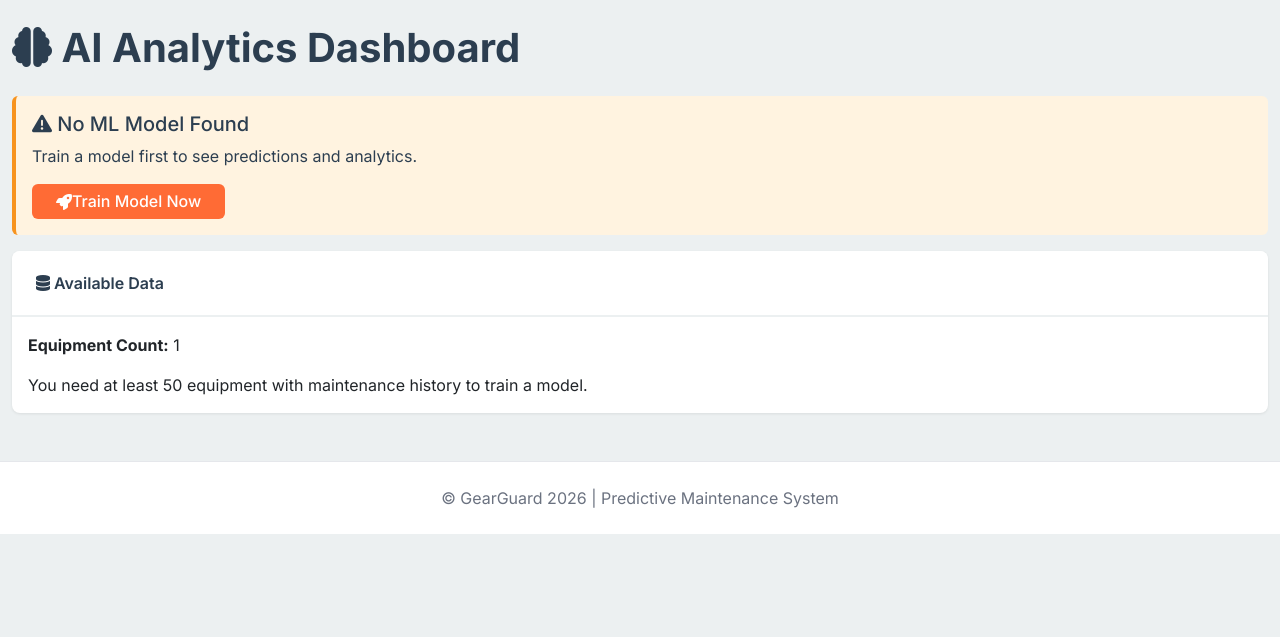
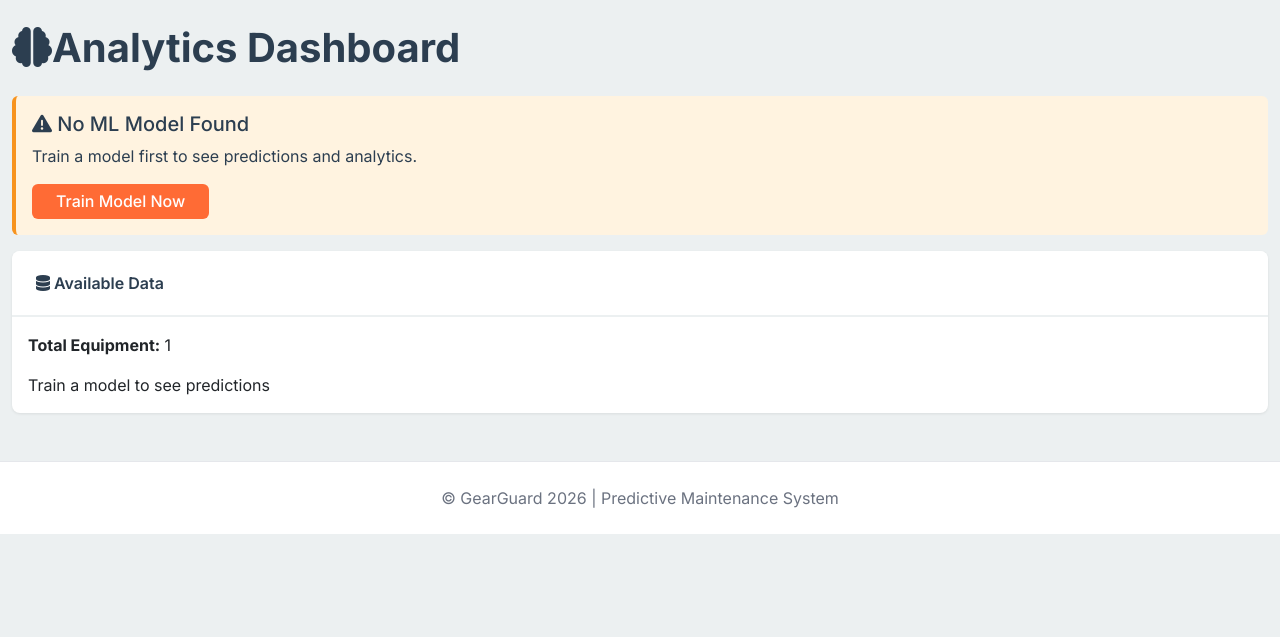
Before and after one commit to neelgundale16/GearGuard, a Django app: template maintenance/templates/maintenance/ml_dashboard.html in a window 1280 px wide. Shown: the top 637 px of the page. Run offline with Django 5.2, Linux system fonts and the light colour scheme; the template is opened without the code that fills it: most values are stand-ins (such as "Sample title", 1, 10 or a date in 2020).

Commit message:
Updated features

```diff
--- a/maintenance/templates/maintenance/ml_dashboard.html
+++ b/maintenance/templates/maintenance/ml_dashboard.html
@@ -1,26 +1,11 @@
 {% extends 'base.html' %}
 
-{% block title %}AI Analytics - GearGuard{% endblock %}
-
-{% block extra_css %}
-<style>
-.priority-bar {
-    height: 20px;
-    background: #FF6B35;
-}
-.days-urgent { color: #E74C3C; }
-.days-soon { color: #F39C12; }
-.days-good { color: #27AE60; }
-.badge-urgent { background: #E74C3C; color: white; }
-.badge-soon { background: #F39C12; color: white; }
-.badge-good { background: #27AE60; color: white; }
-</style>
-{% endblock %}
+{% block title %}Analytics - GearGuard{% endblock %}
 
 {% block content %}
 <div class="container-fluid mt-4">
     <h1 class="mb-4" style="font-weight: 700; color: #2C3E50;">
-        <i class="fas fa-brain"></i> AI Analytics Dashboard
+        <i class="fas fa-brain"></i>Analytics Dashboard
     </h1>
 
     {% if not model_exists %}
@@ -29,7 +14,7 @@
             <h5><i class="fas fa-exclamation-triangle"></i> No ML Model Found</h5>
             <p class="mb-3">Train a model first to see predictions and analytics.</p>
             <a href="{% url 'maintenance:train_model' %}" class="btn btn-primary">
-                <i class="fas fa-rocket"></i> Train Model Now
+                Train Model Now
             </a>
         </div>
 
@@ -38,12 +23,12 @@
                 <i class="fas fa-database"></i> Available Data
             </div>
             <div class="card-body">
-                <p><strong>Equipment Count:</strong> {{ equipment_count }}</p>
-                <p class="mb-0">You need at least 50 equipment with maintenance history to train a model.</p>
+                <p><strong>Total Equipment:</strong> {{ equipment_count }}</p>
+                <p class="mb-0">Train a model to see predictions</p>
             </div>
         </div>
     {% else %}
-        <!-- Model Exists - Show Predictions -->
+        <!-- Model Exists - Show Info -->
         <div class="row mb-4">
             <div class="col-md-12">
                 <div class="card">
@@ -57,19 +42,29 @@
                                 <h6 style="color: #7F8C8D; font-size: 0.8rem; text-transform: uppercase;">Model Type</h6>
                                 <p style="font-weight: 600; color: #2C3E50;">{{ model_info.model_name }}</p>
                             </div>
-                            <div class="col-md-3">
-                                <h6 style="color: #7F8C8D; font-size: 0.8rem; text-transform: uppercase;">Accuracy (R²)</h6>
+                            <div class="col-md-2">
+                                <h6 style="color: #7F8C8D; font-size: 0.8rem; text-transform: uppercase;">Test Accuracy (R²)</h6>
                                 <p style="font-weight: 600; color: #27AE60;">{{ model_info.r2|floatformat:1 }}%</p>
                             </div>
-                            <div class="col-md-3">
+                            <div class="col-md-2">
+                                <h6 style="color: #7F8C8D; font-size: 0.8rem; text-transform: uppercase;">CV Accuracy</h6>
+                                <p style="font-weight: 600; color: #3498DB;">{{ model_info.cv_r2|floatformat:1 }}%</p>
+                            </div>
+                            <div class="col-md-2">
                                 <h6 style="color: #7F8C8D; font-size: 0.8rem; text-transform: uppercase;">MAE (Days)</h6>
-                                <p style="font-weight: 600; color: #3498DB;">{{ model_info.mae|floatformat:2 }}</p>
+                                <p style="font-weight: 600; color: #F39C12;">{{ model_info.mae|floatformat:1 }}</p>
                             </div>
                             <div class="col-md-3">
                                 <h6 style="color: #7F8C8D; font-size: 0.8rem; text-transform: uppercase;">Training Samples</h6>
                                 <p style="font-weight: 600; color: #2C3E50;">{{ model_info.training_samples }}</p>
                             </div>
                         </div>
+
+                        {% if model_info.r2 < 70 %}
+                        <div class="alert alert-warning mt-3 mb-0">
+                            <strong>Note:</strong> Model accuracy is below 70%. Consider adding more data or retraining.
+                        </div>
+                        {% endif %}
                     </div>
                 </div>
             </div>
@@ -78,7 +73,7 @@
         <!-- Predictions Table -->
         <div class="card">
             <div class="card-header">
-                <i class="fas fa-list"></i> Equipment Predictions (Top 20 by Priority)
+                <i class="fas fa-list"></i> Equipment Predictions (Sorted by Urgency)
             </div>
             <div class="card-body">
                 {% if predictions %}
@@ -102,27 +97,28 @@
                                 </td>
                                 <td>
                                     {% if pred.prediction.days_until_maintenance < 7 %}
-                                        <strong class="days-urgent">{{ pred.prediction.days_until_maintenance|floatformat:0 }} days</strong>
+                                        <strong style="color: #E74C3C;">{{ pred.prediction.days_until_maintenance }} days</strong>
                                     {% elif pred.prediction.days_until_maintenance < 14 %}
-                                        <strong class="days-soon">{{ pred.prediction.days_until_maintenance|floatformat:0 }} days</strong>
+                                        <strong style="color: #F39C12;">{{ pred.prediction.days_until_maintenance }} days</strong>
                                     {% else %}
-                                        <strong class="days-good">{{ pred.prediction.days_until_maintenance|floatformat:0 }} days</strong>
+                                        <strong style="color: #27AE60;">{{ pred.prediction.days_until_maintenance }} days</strong>
                                     {% endif %}
                                 </td>
-                                <td>
-                                    <div class="progress" style="height: 20px;">
-                                       <div class="progress-bar priority-bar" role="progressbar" data-width="{{ pred.prediction.priority_score }}"></div>
-                                            {{ pred.prediction.priority_score|floatformat:0 }}%
-                                        </div>
-                                    </div>
-                                </td>
+                               <td>
+    <div class="progress" style="height:20px;">
+        <div class="progress-bar" role="progressbar" style="background-color:#FF6B35;" data-width="{{ pred.prediction.priority_score }}">
+            {{ pred.prediction.priority_score }}%
+        </div>
+    </div>
+</td>
+
                                 <td>
                                     {% if pred.prediction.days_until_maintenance < 7 %}
-                                        <span class="badge badge-urgent">Urgent</span>
+                                        <span class="badge" style="background: #E74C3C; color: white;">Urgent</span>
                                     {% elif pred.prediction.days_until_maintenance < 14 %}
-                                        <span class="badge badge-soon">Soon</span>
+                                        <span class="badge" style="background: #F39C12; color: white;">Soon</span>
                                     {% else %}
-                                        <span class="badge badge-good">Good</span>
+                                        <span class="badge" style="background: #27AE60; color: white;">Good</span>
                                     {% endif %}
                                 </td>
                                 <td>
@@ -139,7 +135,7 @@
                 {% else %}
                 <div class="text-center py-5">
                     <i class="fas fa-inbox" style="font-size: 3rem; color: #E5E7EB; margin-bottom: 1rem;"></i>
-                    <p class="text-muted">No predictions available</p>
+                    <p class="text-muted">No predictions available. Equipment needs more maintenance history.</p>
                 </div>
                 {% endif %}
             </div>
@@ -150,13 +146,16 @@
             <a href="{% url 'maintenance:train_model' %}" class="btn btn-primary">
                 Retrain Model
             </a>
+            <a href="{% url 'maintenance:dashboard' %}" class="btn btn-secondary">
+                Back to Dashboard
+            </a>
         </div>
     {% endif %}
 </div>
 {% endblock %}
 
 <script>
-document.querySelectorAll('.priority-bar').forEach(bar => {
-    bar.style.width = bar.dataset.width + "%";
+document.querySelectorAll('.progress-bar').forEach(function(el){
+    el.style.width = el.getAttribute('data-width') + '%';
 });
 </script>
```
